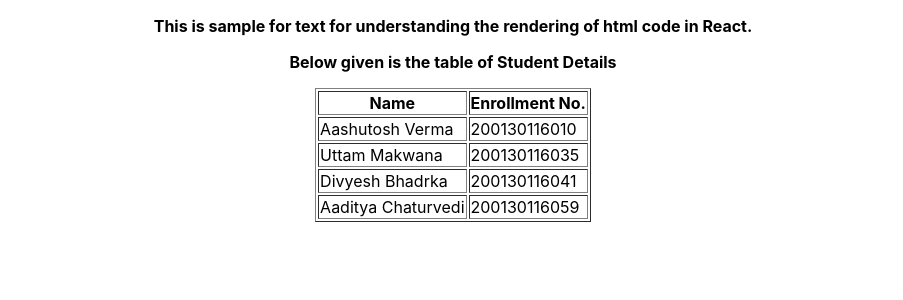
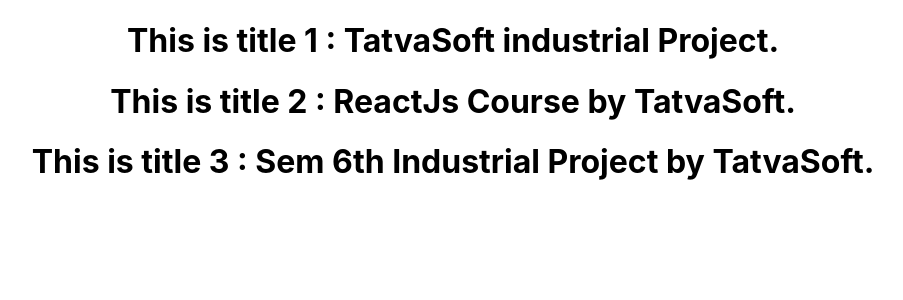
Before and after one commit to AashutoshVerma/tatvaSoft, a React (Create React App) app in the folder week1/: page / in a window 1280 px wide. Shown: the top 300 px of the page, without its empty margins (187-1090 px from the left). Built offline with nearby package versions, Linux system fonts and the light colour scheme.

Commit message:
Tasks of Day2 completed

```diff
--- a/week1/src/App.js
+++ b/week1/src/App.js
@@ -1,39 +1,11 @@
 import logo from './logo.svg';
 import './App.css';
-
+import Home from './pages/Home';
+import Title from'./component/Title';
 function App() {
   return (
     <div className="App">
-      <center>
-        <strong>
-
-        <p>This is sample for text for understanding the rendering of html code in React.</p>
-        <p>Below given is the table of Student Details</p>
-
-        </strong>
-        <table border="1">
-            <tr>
-                <th>Name</th>
-                <th>Enrollment No.</th>
-            </tr>
-            <tr>
-                <td>Aashutosh Verma</td>
-                <td>200130116010</td>
-            </tr>
-            <tr>
-                <td>Uttam Makwana</td>
-                <td>200130116035</td>
-            </tr>
-            <tr>
-                <td>Divyesh Bhadrka</td>
-                <td>200130116041</td>
-            </tr>
-            <tr>
-                <td>Aaditya Chaturvedi</td>
-                <td>200130116059</td>
-            </tr>
-        </table>
-    </center>
+        <Home />
     </div>
   );
 }
--- /dev/null
+++ b/week1/src/component/Title.js
@@ -0,0 +1,12 @@
+import React from 'react';
+
+function Title(props){
+    return (
+        <div>
+            <h1> This is title {props.index} : {props.title}.</h1>
+        </div>
+    )
+
+}
+
+export default Title;
--- /dev/null
+++ b/week1/src/pages/Home.js
@@ -0,0 +1,17 @@
+import React,{Component} from "react";
+import Title from "../component/Title";
+
+class Home extends Component{
+    render(){
+        return(
+
+            <div>
+                <Title index = "1" title = "TatvaSoft industrial Project" />
+                <Title index = "2" title = "ReactJs Course by TatvaSoft" />
+                <Title index = "3" title = "Sem 6th Industrial Project by TatvaSoft" />
+            </div>
+        )
+    }
+}
+
+export default Home;
```
